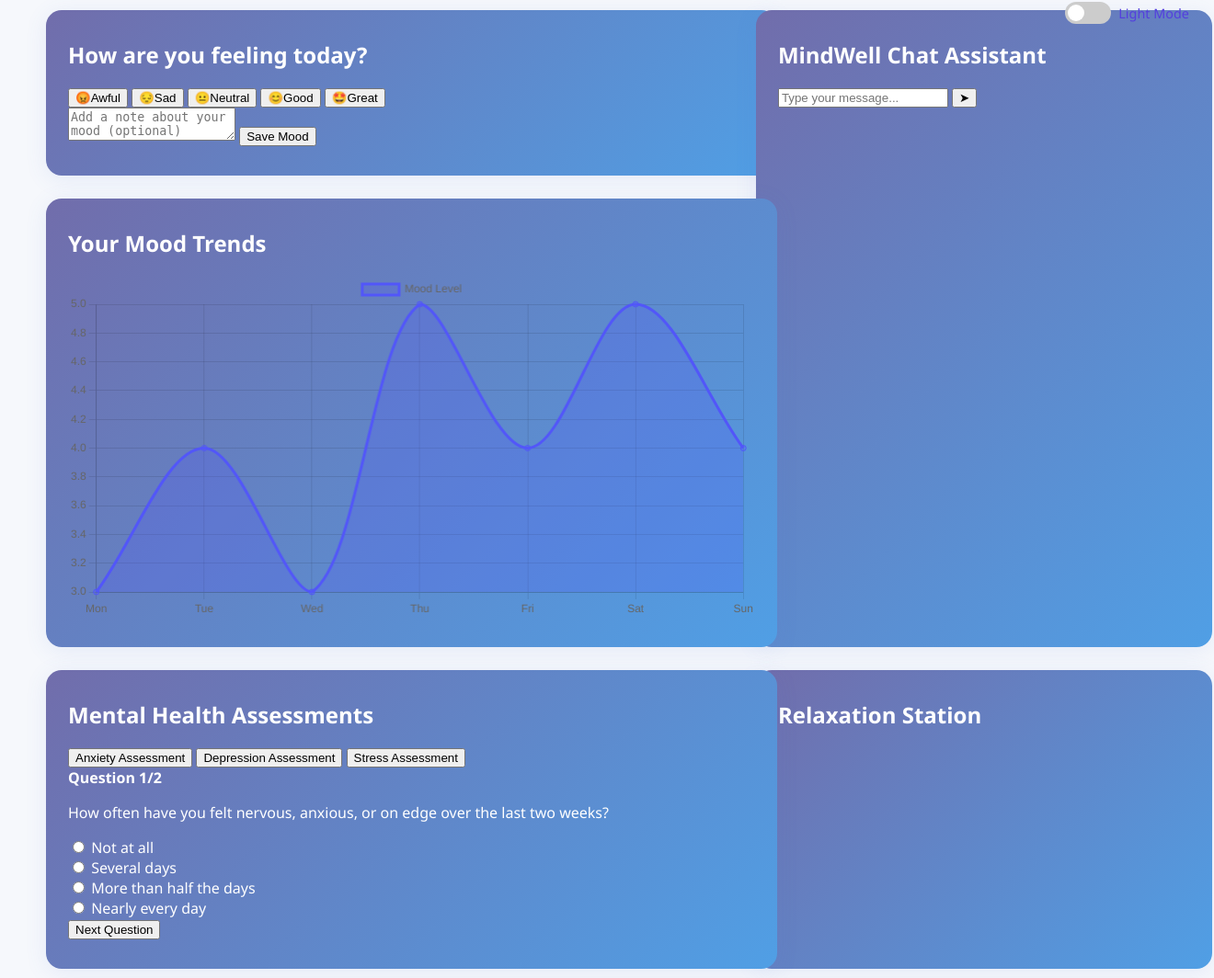
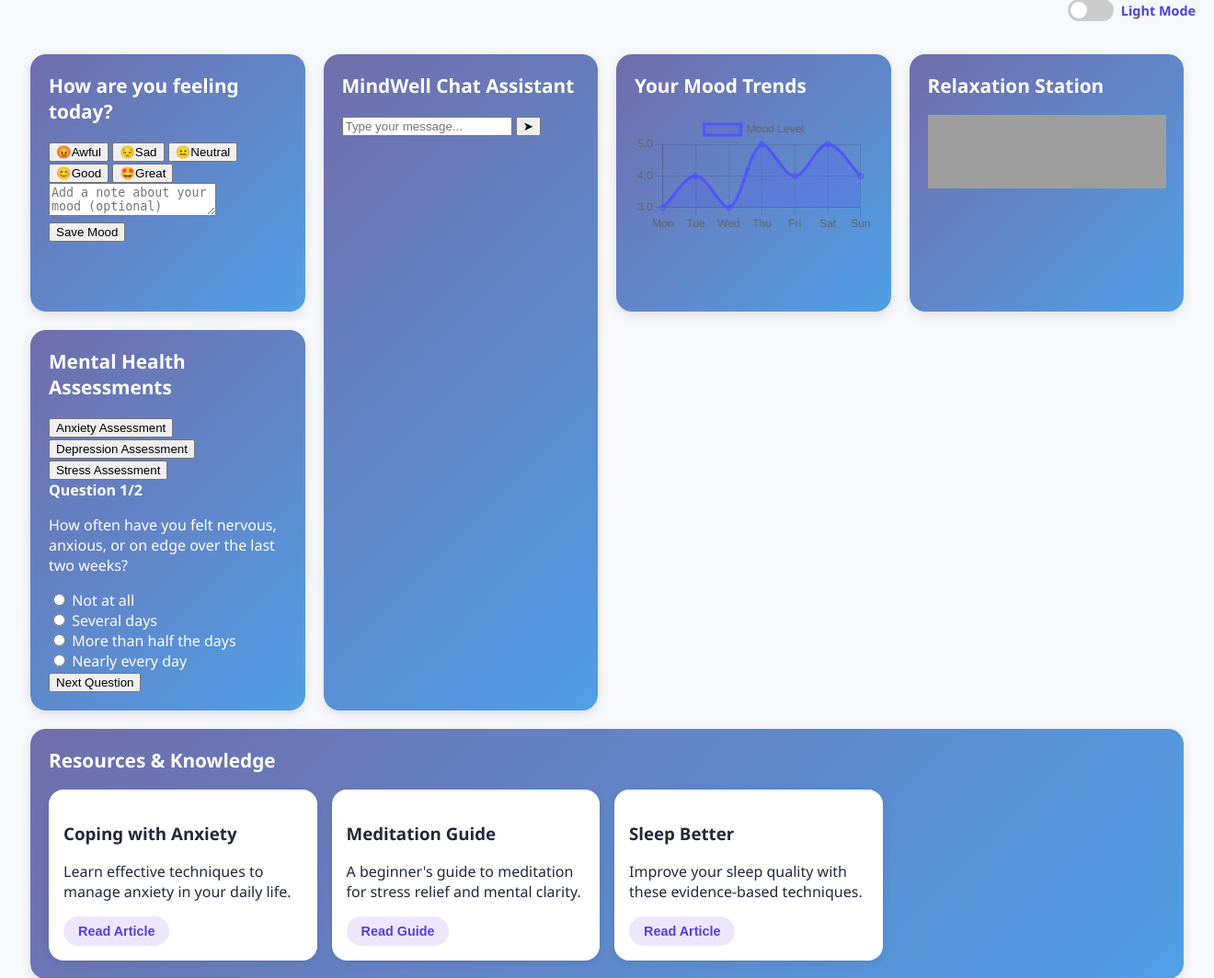
Before and after one commit to Mayankpatel-10/mind-care-html-, a Flask app: page / in a window 1320 px wide. Shown: the part 21-1085 px from the top of the page at 92% size. Run offline with Flask 3, Linux system fonts and the light colour scheme; the visitor is signed in with stand-in values (Sample User, id 1); grey boxes are pictures that could not be loaded.

Commit message:
styles.css

```diff
--- a/static/styles.css
+++ b/static/styles.css
@@ -18,111 +18,138 @@ body {
     transition: background 0.4s, color 0.4s;
 }
 
-/* Dashboard grid layout */
+/* Pinterest-style grid layout */
 .dashboard-grid {
     display: grid;
-    grid-template-areas:
-        "mood chat"
-        "trends chat"
-        "assessment relax"
-        "resources resources"
-        "footer footer";
-    grid-template-columns: 2fr 1.2fr;
-    grid-template-rows: auto auto auto auto 80px;
-    width: 97vw;
-    max-width: 1220px;
-    margin: 32px auto 0 auto;
-    gap: 25px;
+    grid-template-columns: repeat(auto-fill, minmax(280px, 1fr));
+    grid-auto-rows: minmax(200px, auto);
+    gap: 20px;
+    padding: 20px;
+    width: 95%;
+    max-width: 1280px;
+    margin: 60px auto 20px auto;
 }
 
-.mood-section        { grid-area: mood; }
-.trends-section      { grid-area: trends; }
-.chat-section        { grid-area: chat; }
-.relax-section       { grid-area: relax; }
-.assessment-section  { grid-area: assessment; }
-.resources-section   { grid-area: resources; }
-.guide-section       { grid-area: guide; }
-.footer               { grid-area: footer; }
+/* Card sizing variations (Pinterest style) */
+/* Smaller cards */
+.mood-section {
+    grid-row: span 1;
+    min-height: 240px;
+}
+.chat-section {
+    grid-row: span 2;
+    min-height: 280px;
+}
+.relax-section {
+    grid-row: span 1;
+    min-height: 240px;
+}
+
+/* Regular sized cards */
+.trends-section {
+    grid-row: span 1;
+    min-height: 240px;
+}
+.assessment-section {
+    grid-row: span 1;
+    min-height: 240px;
+}
+.resources-section {
+    grid-column: 1 / -1;
+    min-height: 180px;
+}
 
 .card {
     background: var(--card-light);
     color: #fff;
     border-radius: var(--card-radius);
-    box-shadow: 0 4px 24px rgba(79, 117, 214, 0.11);
-    padding: 32px 24px;
-    width: 100%;
-    min-width: 260px;
-    transition: background 0.4s, color 0.4s;
+    box-shadow: 0 4px 12px rgba(0, 0, 0, 0.1);
+    padding: 20px;
+    transition: all 0.3s ease;
+    position: relative;
+    overflow: hidden;
+    break-inside: avoid;
 }
+
+/* Make specific cards more compact */
+.mood-section .card,
+.chat-section .card,
+.relax-section .card {
+    padding: 18px;
+}
+
+.mood-section .card h2,
+.chat-section .card h2,
+.relax-section .card h2 {
+    margin-bottom: 14px;
+    font-size: 1.2rem;
+}
+
+/* Pinterest-style card hover effect */
+.card:hover {
+    transform: translateY(-5px);
+    box-shadow: 0 12px 20px rgba(0, 0, 0, 0.15);
+}
+
 .card h2 {
     margin-top: 0;
     margin-bottom: 18px;
     font-weight: 600;
+    font-size: 1.3rem;
+}
+
+/* Resource cards - Pinterest pin style */
+.resource-cards {
+    display: grid;
+    grid-template-columns: repeat(auto-fill, minmax(240px, 1fr));
+    gap: 16px;
+    margin-top: 16px;
 }
 
 .resource-card {
     background: #fff;
     color: var(--text-light);
-    border-radius: 13px;
-    padding: 18px 16px;
-    margin-bottom: 0;
-    box-shadow: 0 2px 10px rgba(93,121,185,0.09);
-    flex: 1 1 240px;
+    border-radius: 16px;
+    padding: 16px;
+    box-shadow: 0 3px 10px rgba(0, 0, 0, 0.08);
+    transition: all 0.2s ease;
+    break-inside: avoid;
 }
+
+.resource-card:hover {
+    transform: translateY(-3px);
+    box-shadow: 0 6px 14px rgba(0, 0, 0, 0.1);
+}
+
 .resource-card button {
     background: #ede7fd;
     color: #543fde;
     border: none;
-    border-radius: 7px;
-    padding: 8px 20px;
+    border-radius: 20px;
+    padding: 8px 16px;
     font-weight: 600;
     cursor: pointer;
+    font-size: 0.9rem;
+    transition: all 0.2s ease;
 }
 
-.resource-cards {
-    display: flex;
-    gap: 15px;
-    flex-wrap: wrap;
+.resource-card button:hover {
+    background: #e0d7fc;
+    transform: scale(1.05);
 }
 
 .guide-section {
     margin-top: 20px;
     text-align: center;
-    }
-
+}
 
 .footer {
+    grid-column: 1 / -1;
     background: none;
     text-align: center;
     color: #79a6d1;
     padding: 20px;
-}
-
-.relax-section {
-    min-width: 340px;
-    max-width: 520px;
-}
-
-@media (max-width: 980px) {
-    .dashboard-grid {
-        grid-template-areas:
-            "mood"
-            "trends"
-            "chat"
-            "relax"
-            "assessment"
-            "resources"
-            "footer";
-        grid-template-columns: 1fr;
-        grid-template-rows: repeat(7, auto);
-        gap: 18px;
-    }
-    .relax-section { max-width: 100%; }
-}
-
-@media (max-width: 600px) {
-    .dashboard-grid { max-width: 99vw; }
-    .card { padding: 16px 7px; min-width: 0; }
+    margin-top: 30px;
 }
 
 /* Dark Theme */
@@ -130,14 +157,17 @@ body.dark-theme {
     background: var(--bg-dark);
     color: var(--text-dark);
 }
+
 body.dark-theme .card {
     background: var(--card-dark);
     color: var(--text-dark);
 }
+
 body.dark-theme .resource-card {
     background: #23266a;
     color: #eee;
 }
+
 body.dark-theme footer {
     color: var(--accent-dark);
 }
@@ -151,6 +181,7 @@ body.login-bg, html.login-bg {
     justify-content: center;
     background: var(--bg-light);
 }
+
 body.dark-theme.login-bg, html.dark-theme.login-bg {
     background: var(--bg-dark);
 }
@@ -158,86 +189,178 @@ body.dark-theme.login-bg, html.dark-theme.login-bg {
 .login-card {
     background: var(--card-light);
     color: #fff;
-    border-radius: 19px;
-    box-shadow: 0 8px 32px rgba(79,117,214,0.13);
-    padding: 44px 38px 34px 38px;
+    border-radius: 24px;
+    box-shadow: 0 10px 25px rgba(0, 0, 0, 0.1);
+    padding: 40px 35px 30px 35px;
     width: 340px;
     display: flex;
     flex-direction: column;
     align-items: stretch;
-    transition: background 0.4s, color 0.4s;
+    transition: all 0.3s ease;
 }
+
+.login-card:hover {
+    transform: translateY(-5px);
+    box-shadow: 0 15px 30px rgba(0, 0, 0, 0.15);
+}
+
 body.dark-theme .login-card {
     background: var(--card-dark);
     color: #fff;
 }
+
 .login-card h2 {
     margin-bottom: 24px;
+    text-align: center;
 }
+
 .login-card label {
     font-weight: 600;
     margin: 10px 0 3px;
     color: inherit;
 }
+
 .login-card input[type="text"],
 .login-card input[type="password"] {
     font-size: 1.1rem;
-    border-radius: 8px;
+    border-radius: 12px;
     border: 1px solid #d2d4e6;
-    padding: 10px;
+    padding: 12px;
     margin-bottom: 16px;
+    transition: all 0.2s ease;
 }
+
+.login-card input[type="text"]:focus,
+.login-card input[type="password"]:focus {
+    outline: none;
+    border-color: var(--accent);
+    box-shadow: 0 0 0 3px rgba(84, 63, 222, 0.2);
+}
+
 body.dark-theme .login-card input {
     border: 1px solid #3a445f;
     background: #222a3a;
     color: #eee;
 }
+
 .login-card button {
     background: #4269ee;
     color: #fff;
     border: none;
-    border-radius: 8px;
+    border-radius: 20px;
     padding: 12px;
     font-size: 1rem;
     cursor: pointer;
     font-weight: bold;
     margin-top: 8px;
-    transition: background 0.3s;
+    transition: all 0.3s ease;
 }
+
 .login-card button:hover {
     background: #3251c8;
+    transform: translateY(-2px);
 }
 
-/* Theme Toggle Switch */
+/* Theme Toggle Switch - Pinterest style floating button */
 .theme-switch-wrapper {
     position: fixed;
-    top: 23px;
-    right: 27px;
+    top: 20px;
+    right: 20px;
     user-select: none;
     display: flex;
     align-items: center;
     gap: 8px;
     z-index: 1000;
 }
+
 .theme-switch {
     position: relative;
     width: 50px;
     height: 24px;
 }
+
 .theme-switch input {
-    opacity: 0; width: 0; height: 0;
+    opacity: 0;
+    width: 0;
+    height: 0;
 }
+
 .slider {
-    position: absolute; top: 0; left: 0; right: 0; bottom: 0;
-    background: #ccc; border-radius: 24px;
+    position: absolute;
+    top: 0;
+    left: 0;
+    right: 0;
+    bottom: 0;
+    background: #ccc;
+    border-radius: 24px;
+    transition: 0.4s;
+    cursor: pointer;
+}
+
+.slider:before {
+    position: absolute;
+    content: "";
+    height: 18px;
+    width: 18px;
+    left: 3px;
+    bottom: 3px;
+    background: #fff;
+    border-radius: 50%;
     transition: 0.4s;
 }
-.slider:before {
-    position: absolute; content: ""; height: 18px; width: 18px;
-    left: 3px; bottom: 3px; background: #fff; border-radius: 50%;
-    transition: 0.4s;
+
+.theme-switch input:checked + .slider {
+    background: var(--accent);
 }
-.theme-switch input:checked + .slider { background: var(--accent); }
-.theme-switch input:checked + .slider:before { transform: translateX(26px); }
-.mode-label { font-size: 0.9rem; color: var(--accent); transition: color 0.5s ease; }
-body.dark-theme .mode-label { color: var(--accent-dark); }
+
+.theme-switch input:checked + .slider:before {
+    transform: translateX(26px);
+}
+
+.mode-label {
+    font-size: 0.9rem;
+    color: var(--accent);
+    transition: color 0.5s ease;
+    font-weight: 600;
+}
+
+body.dark-theme .mode-label {
+    color: var(--accent-dark);
+}
+
+/* Responsive adjustments */
+@media (max-width: 980px) {
+    .dashboard-grid {
+        grid-template-columns: repeat(auto-fill, minmax(240px, 1fr));
+        gap: 16px;
+        padding: 16px;
+        margin-top: 50px;
+    }
+
+    .resource-cards {
+        grid-template-columns: repeat(auto-fill, minmax(200px, 1fr));
+    }
+}
+
+@media (max-width: 600px) {
+    .dashboard-grid {
+        grid-template-columns: 1fr;
+        gap: 12px;
+        padding: 12px;
+    }
+
+    .card {
+        padding: 18px 14px;
+    }
+
+    .mood-section .card,
+    .chat-section .card,
+    .relax-section .card {
+        padding: 16px 12px;
+    }
+
+    .login-card {
+        width: 85%;
+        padding: 30px 25px;
+    }
+}
```
